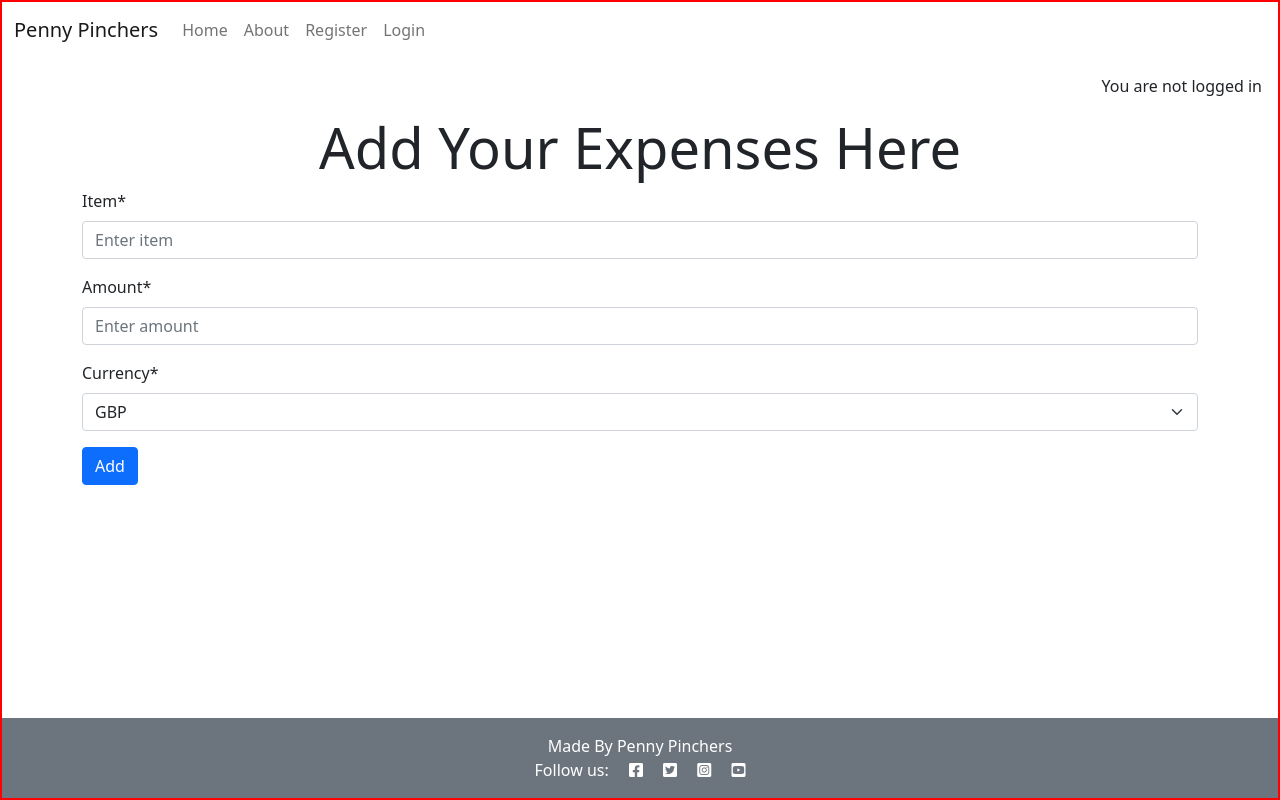
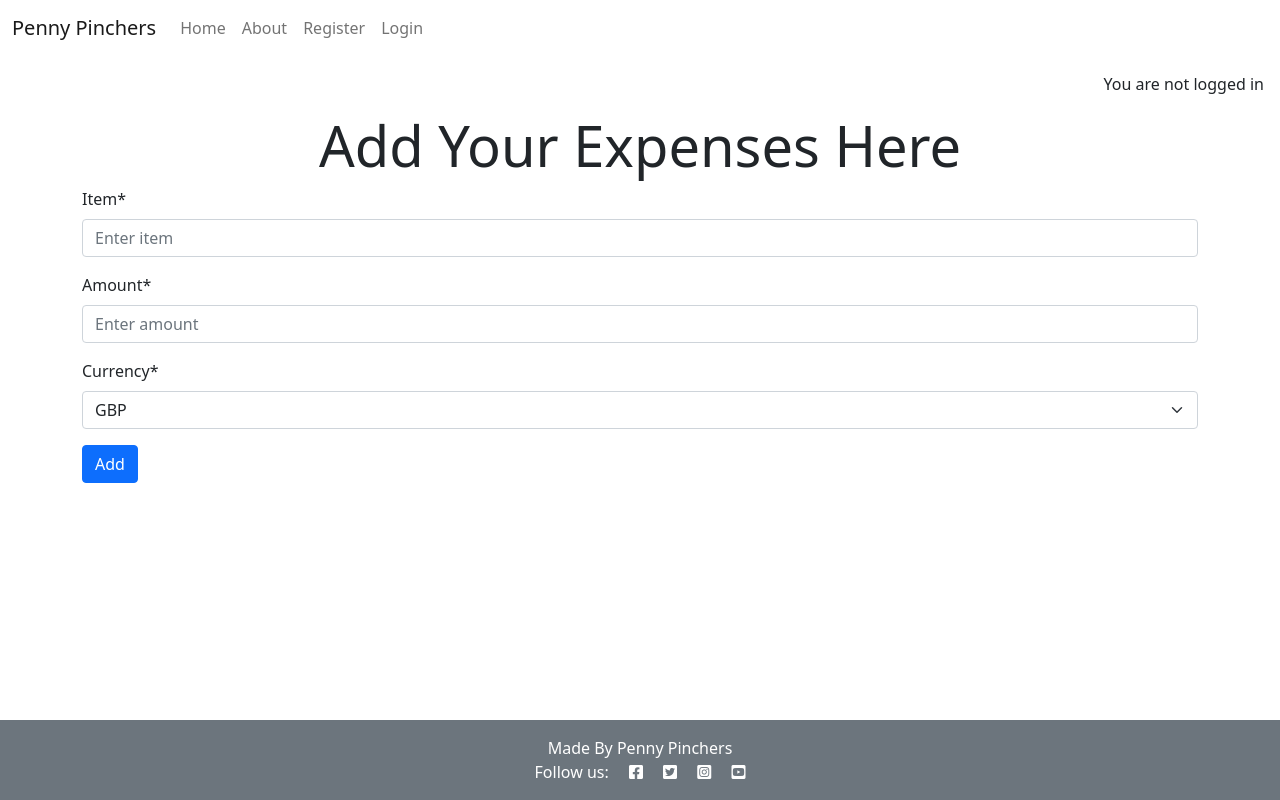
Before and after one commit to Jab90/expense_tracker_project, a Django app: page /add/ in a window 1280 px wide. Run offline with Django 4.2, Linux system fonts and the light colour scheme; some libraries are stand-ins or nearby versions.

Commit message:
css working on deployment, just updated some of the code to line it up

```diff
--- a/static/css/style.css
+++ b/static/css/style.css
@@ -32,11 +32,3 @@
     display: flex;
     justify-content: space-between;
 }
-
-body {
-    border: red solid 2px;
-}
-
-h3 {
-    color: red;
-}
```
